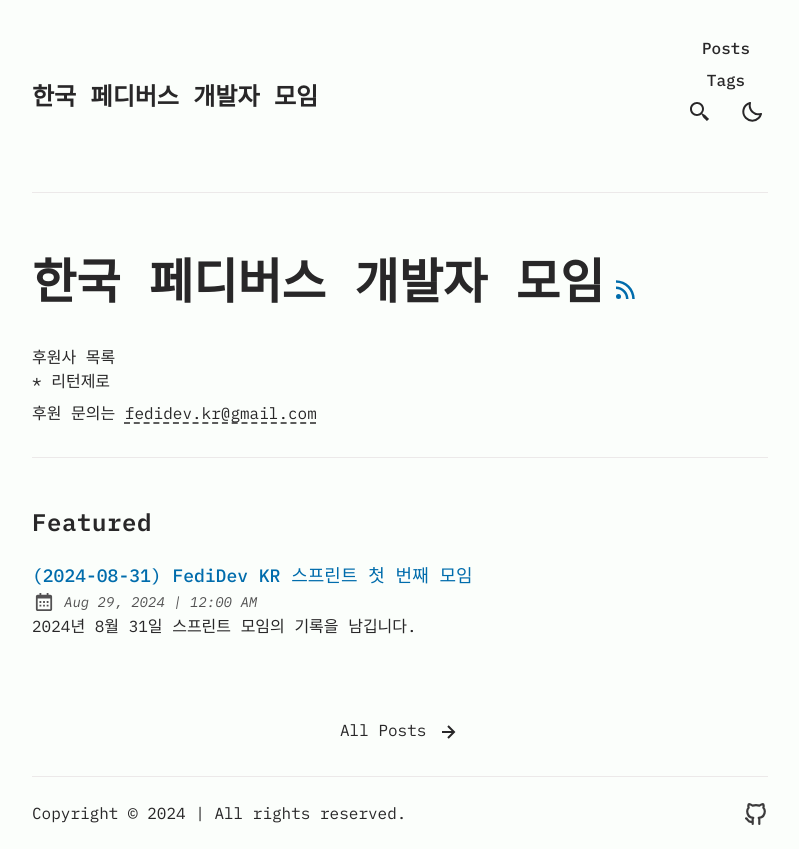
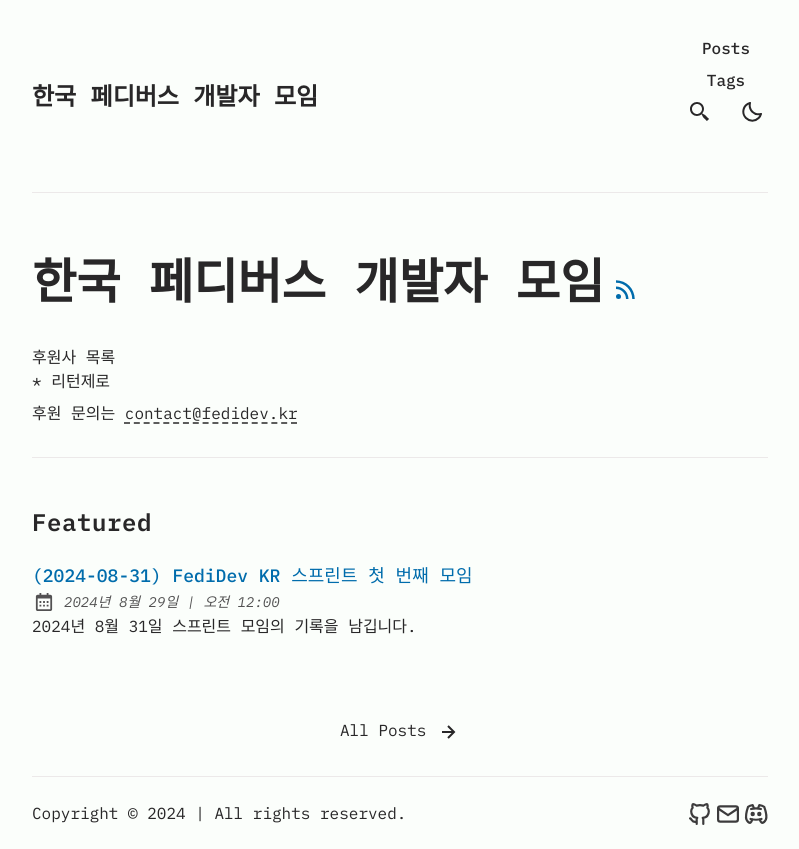
Before and after one commit to fedidevkr/sprints, an Astro site: page / in a window 1280 px wide. Shown: the whole page, without its empty margins (240-1039 px from the left). Built offline with nearby package versions, Linux system fonts and the light colour scheme; Astro itself is replaced by a stand-in of ours.

Commit message:
사이트 메타데이터

```diff
--- a/package.json
+++ b/package.json
@@ -44,5 +44,6 @@
     "react": "^18.3.1",
     "react-dom": "^18.3.1",
     "typescript-eslint": "^8.1.0"
-  }
+  },
+  "packageManager": "yarn@1.22.22+sha512.a6b2f7906b721bba3d67d4aff083df04dad64c399707841b7acf00f6b133b7ac24255f2652fa22ae3534329dc6180534e98d17432037ff6fd140556e2bb3137e"
 }
--- a/src/config.ts
+++ b/src/config.ts
@@ -14,8 +14,8 @@ export const SITE: Site = {
 };
 
 export const LOCALE = {
-  lang: "en", // html lang code. Set this empty and default will be "en"
-  langTag: ["en-EN"], // BCP 47 Language Tags. Set this empty [] to use the environment default
+  lang: "ko", // html lang code. Set this empty and default will be "en"
+  langTag: ["ko-KR"], // BCP 47 Language Tags. Set this empty [] to use the environment default
 } as const;
 
 export const LOGO_IMAGE = {
@@ -29,103 +29,19 @@ export const SOCIALS: SocialObjects = [
   {
     name: "Github",
     href: "https://github.com/fedidevkr",
-    linkTitle: ` ${SITE.title} on Github`,
+    linkTitle: `${SITE.title} GitHub`,
     active: true,
   },
   {
     name: "Mail",
-    href: "mailto:yourmail@gmail.com",
-    linkTitle: `Send an email to ${SITE.title}`,
-    active: false,
-  },
-  {
-    name: "Twitter",
-    href: "https://github.com/satnaing/astro-paper",
-    linkTitle: `${SITE.title} on Twitter`,
-    active: false,
-  },
-  {
-    name: "Twitch",
-    href: "https://github.com/satnaing/astro-paper",
-    linkTitle: `${SITE.title} on Twitch`,
-    active: false,
-  },
-  {
-    name: "YouTube",
-    href: "https://github.com/satnaing/astro-paper",
-    linkTitle: `${SITE.title} on YouTube`,
-    active: false,
-  },
-  {
-    name: "WhatsApp",
-    href: "https://github.com/satnaing/astro-paper",
-    linkTitle: `${SITE.title} on WhatsApp`,
-    active: false,
-  },
-  {
-    name: "Snapchat",
-    href: "https://github.com/satnaing/astro-paper",
-    linkTitle: `${SITE.title} on Snapchat`,
-    active: false,
-  },
-  {
-    name: "Pinterest",
-    href: "https://github.com/satnaing/astro-paper",
-    linkTitle: `${SITE.title} on Pinterest`,
-    active: false,
-  },
-  {
-    name: "TikTok",
-    href: "https://github.com/satnaing/astro-paper",
-    linkTitle: `${SITE.title} on TikTok`,
-    active: false,
-  },
-  {
-    name: "CodePen",
-    href: "https://github.com/satnaing/astro-paper",
-    linkTitle: `${SITE.title} on CodePen`,
-    active: false,
+    href: "mailto:contact@fedidev.kr",
+    linkTitle: `${SITE.title} 문의 메일`,
+    active: true,
   },
   {
     name: "Discord",
-    href: "https://github.com/satnaing/astro-paper",
-    linkTitle: `${SITE.title} on Discord`,
-    active: false,
-  },
-  {
-    name: "GitLab",
-    href: "https://github.com/satnaing/astro-paper",
-    linkTitle: `${SITE.title} on GitLab`,
-    active: false,
-  },
-  {
-    name: "Reddit",
-    href: "https://github.com/satnaing/astro-paper",
-    linkTitle: `${SITE.title} on Reddit`,
-    active: false,
-  },
-  {
-    name: "Skype",
-    href: "https://github.com/satnaing/astro-paper",
-    linkTitle: `${SITE.title} on Skype`,
-    active: false,
-  },
-  {
-    name: "Steam",
-    href: "https://github.com/satnaing/astro-paper",
-    linkTitle: `${SITE.title} on Steam`,
-    active: false,
-  },
-  {
-    name: "Telegram",
-    href: "https://github.com/satnaing/astro-paper",
-    linkTitle: `${SITE.title} on Telegram`,
-    active: false,
-  },
-  {
-    name: "Mastodon",
-    href: "https://github.com/satnaing/astro-paper",
-    linkTitle: `${SITE.title} on Mastodon`,
-    active: false,
+    href: "https://discord.gg/B2ABMBpHNA",
+    linkTitle: `${SITE.title} Discord 서버`,
+    active: true,
   },
 ];
--- a/src/layouts/Layout.astro
+++ b/src/layouts/Layout.astro
@@ -69,6 +69,7 @@ const structuredData = {
     <meta name="description" content={description} />
     <meta name="author" content={author} />
     <link rel="sitemap" href="/sitemap-index.xml" />
+    <link rel="alternate" type="application/rss+xml" title="RSS 피드" href="/rss.xml" />
 
     <!-- Open Graph / Facebook -->
     <meta property="og:title" content={title} />
--- a/src/pages/index.astro
+++ b/src/pages/index.astro
@@ -53,9 +53,9 @@ const socialCount = SOCIALS.filter(social => social.active).length;
         후원 문의는
         <LinkButton
           className="underline decoration-dashed underline-offset-4 hover:text-skin-accent"
-          href="mailto:fedidev.kr@gmail.com"
+          href="mailto:contact@fedidev.kr"
         >
-          fedidev.kr@gmail.com
+          contact@fedidev.kr
         </LinkButton>
       </p>
     </section>
```
Also changed, not shown: 1 other file.
